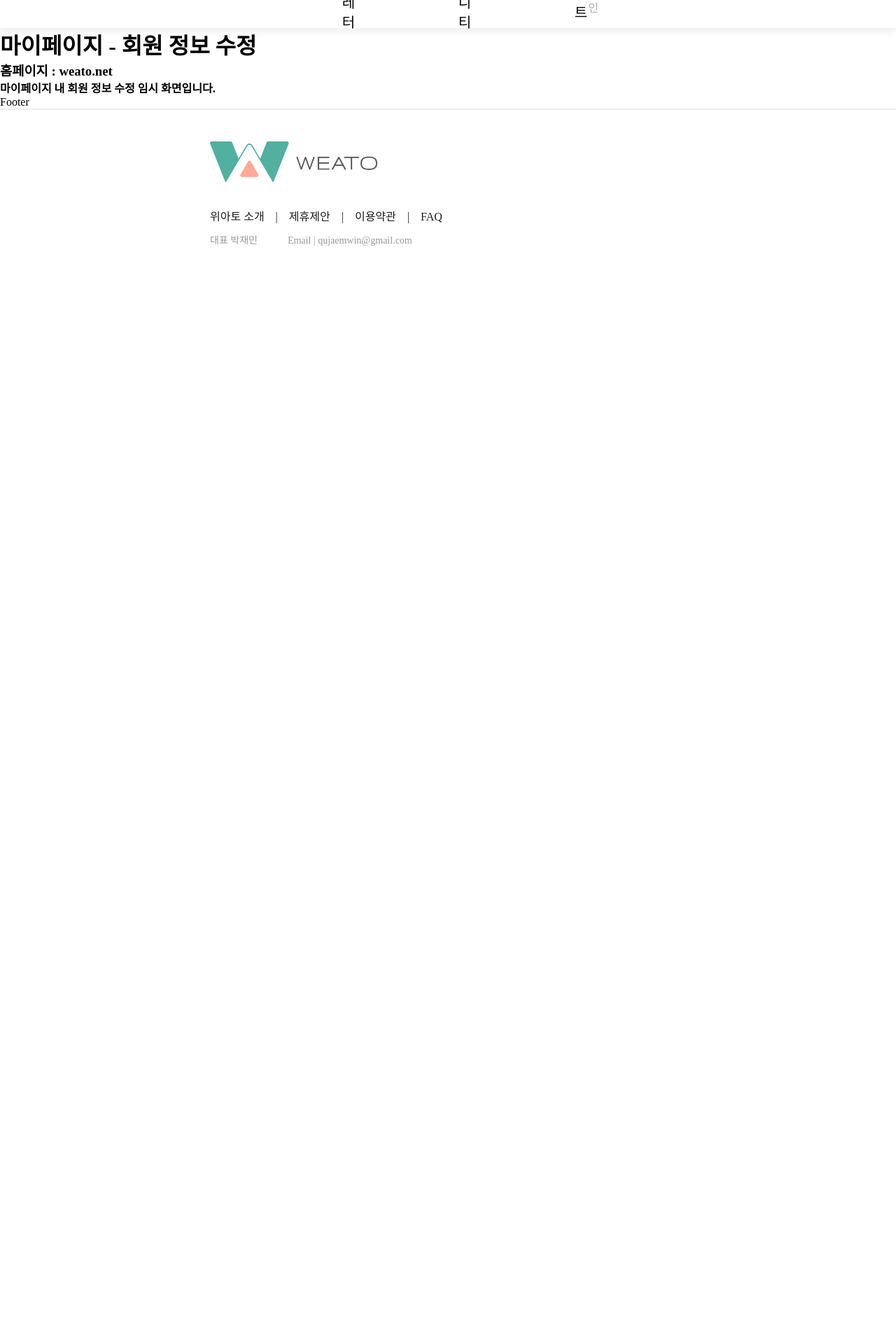
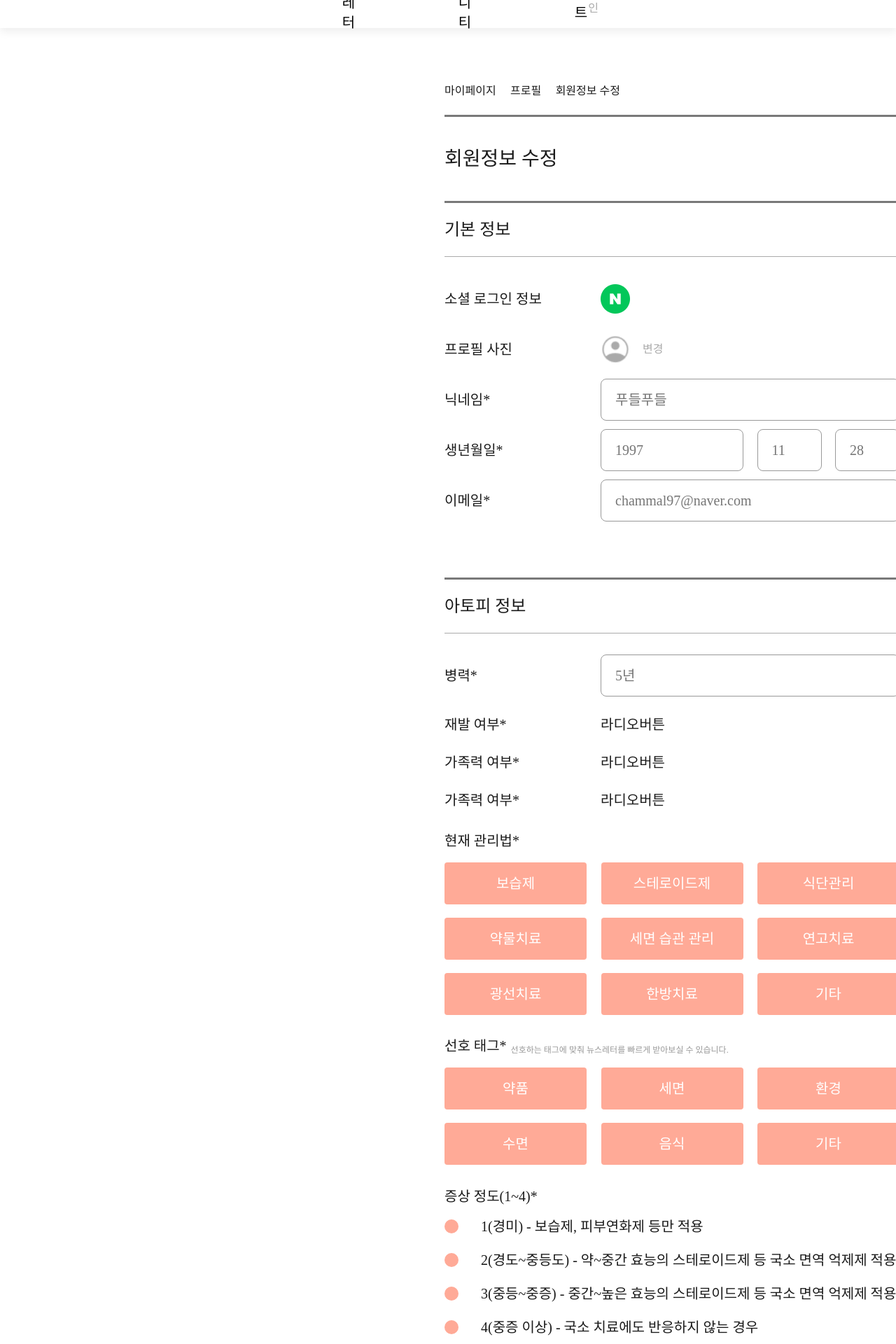
Before and after one commit to ceos15th-AllG/weato-client, a Next.js app: page /mypage/edit in a window 1280 px wide. Shown: the part 60-1980 px from the top of the page at 70% size. Before the commit the page ends 800 px from the top, so only its background shows below. Built offline with nearby package versions, Linux system fonts and the light colour scheme; a web font is replaced by a local one.

Commit message:
:sparkles: feat: 마이 페이지 내 회원정보 수정 페이지 컴포넌트로 분리
Edit.jsx로 분리하고 기능 제외 레이아웃 및 스타일링까지 적용 완료

```diff
--- a/pages/mypage/edit.jsx
+++ b/pages/mypage/edit.jsx
@@ -1,15 +1,425 @@
-export default function Edit() {
+/** @jsxImportSource @emotion/react */
+import { css } from '@emotion/react';
+import styled from '@emotion/styled';
+
+import Image from 'next/image';
+import Button from '../../src/components/common/ButtonContainer';
+
+import {
+  Headline1,
+  Headline2,
+  Subhead4,
+  Subhead3,
+  Body3,
+  Tag1,
+} from '../../styles/FontStyle';
+
+import { sub, gray04, gray05, gray06, text_black } from '../../styles/Colors';
+
+import icon_naver from '../../public/icon_naver.png';
+import profile_guest from '../../public/profile_guest.png';
+
+const Layout = styled.div`
+  margin: 79px 635px 160px;
+
+  display: flex;
+  flex-direction: column;
+`;
+
+const TopHeader = styled.header`
+  width: 100%;
+
+  padding-bottom: 23px;
+
+  ${Subhead3}
+
+  color : ${text_black};
+  border-bottom: 3px solid ${gray06};
+`;
+
+const Title = styled.div`
+  height: 120px;
+
+  display: flex;
+  align-items: center;
+
+  ${Headline2}
+
+  color : ${text_black};
+`;
+
+const SubHeader = styled.div`
+  width: 100%;
+  height: 80px;
+
+  display: flex;
+  align-items: center;
+
+  ${Headline1}
+
+  color : ${text_black};
+
+  border-top: 3px solid ${gray06};
+  border-bottom: 1px solid ${gray04};
+`;
+
+const InfoBox = styled.section`
+  height: 60px;
+
+  margin-top: 12px;
+
+  display: flex;
+  align-items: center;
+`;
+
+const InfoName = styled.div`
+  width: 223px;
+
+  display: flex;
+  justify-content: flex-start;
+
+  ${Subhead4}
+
+  color : ${text_black};
+`;
+
+const InfoData = styled.div`
+  width: 427px;
+  height: 100%;
+
+  ${Subhead4}
+
+  color : ${text_black};
+
+  display: flex;
+  align-items: center;
+`;
+
+const Input = styled.input`
+  width: 100%;
+  height: 100%;
+
+  outline: none;
+  border: 1px solid ${gray05};
+  border-radius: 8px;
+
+  padding: 16px 20px;
+
+  ${Body3}
+
+  color : ${text_black};
+  background-color: transparent;
+`;
+
+const ContentItem = styled.div`
+  display: flex;
+  flex-direction: column;
+`;
+
+const TagRow = styled.div`
+  display: flex;
+  justify-content: left;
+  align-items: flex-end;
+
+  margin-top: 30px;
+`;
+
+const TagHeader = styled.header`
+  ${Subhead4}
+
+  color : ${text_black};
+`;
+
+const TagSubHeader = styled.span`
+  margin-left: 6px;
+
+  font-weight: 500;
+  font-size: 12px;
+
+  color: ${gray05};
+`;
+
+const ButtonRow = styled.div`
+  display: flex;
+  justify-content: space-between;
+  align-items: center;
+`;
+
+const SeverityRow = styled.div`
+  display: flex;
+  justify-content: left;
+  align-items: center;
+`;
+
+const TempRadioBtn = styled.div`
+  width: 20px;
+  height: 20px;
+  border-radius: 50%;
+
+  margin-right: 32px;
+
+  background-color: ${sub};
+`;
+
+const SeverityText = styled.span`
+  ${Body3}
+
+  color : ${text_black};
+`;
+
+function Edit() {
   return (
-    <div>
-      <main>
-        <h1>마이페이지 - 회원 정보 수정</h1>
-        <h3>
-          홈페이지 : <a href="/">weato.net</a>
-        </h3>
-        <h4>마이페이지 내 회원 정보 수정 임시 화면입니다.</h4>
-      </main>
+    <Layout>
+      <TopHeader>마이페이지 &#xE001; 프로필 &#xE001; 회원정보 수정</TopHeader>
+      <Title>회원정보 수정</Title>
 
-      <footer>Footer</footer>
-    </div>
+      <SubHeader>기본 정보</SubHeader>
+      <InfoBox
+        css={css`
+          margin-top: 30px;
+        `}
+      >
+        <InfoName>소셜 로그인 정보</InfoName>
+        <InfoData>
+          <Image src={icon_naver} width={42} height={42} />
+        </InfoData>
+      </InfoBox>
+      <InfoBox>
+        <InfoName>프로필 사진</InfoName>
+        <InfoData>
+          <Image src={profile_guest} width={42} height={42} />
+          <span
+            css={css`
+              margin-left: 18px;
+              ${Tag1}
+              color: ${gray04};
+            `}
+          >
+            변경 &#xE001;
+          </span>
+        </InfoData>
+      </InfoBox>
+      <InfoBox>
+        <InfoName>닉네임*</InfoName>
+        <InfoData>
+          <Input placeholder="푸들푸들" />
+        </InfoData>
+      </InfoBox>
+      <InfoBox>
+        <InfoName>생년월일*</InfoName>
+        <InfoData
+          css={css`
+            justify-content: space-between;
+          `}
+        >
+          <Input
+            css={css`
+              width: 204px;
+            `}
+            placeholder="1997"
+          />
+          <Input
+            css={css`
+              width: 92px;
+            `}
+            placeholder="11"
+          />
+          <Input
+            css={css`
+              width: 92px;
+            `}
+            placeholder="28"
+          />
+        </InfoData>
+      </InfoBox>
+      <InfoBox
+        css={css`
+          margin-bottom: 80px;
+        `}
+      >
+        <InfoName>이메일*</InfoName>
+        <InfoData>
+          <Input placeholder="chammal97@naver.com" />
+        </InfoData>
+      </InfoBox>
+
+      <SubHeader>아토피 정보</SubHeader>
+      <InfoBox
+        css={css`
+          margin-top: 30px;
+        `}
+      >
+        <InfoName>병력*</InfoName>
+        <InfoData>
+          <Input placeholder="5년" />
+        </InfoData>
+      </InfoBox>
+      <InfoBox
+        css={css`
+          height: 28px;
+          margin-top: 26px;
+        `}
+      >
+        <InfoName>재발 여부*</InfoName>
+        <InfoData>
+          <span>라디오버튼</span>
+        </InfoData>
+      </InfoBox>
+      <InfoBox
+        css={css`
+          height: 28px;
+          margin-top: 26px;
+        `}
+      >
+        <InfoName>가족력 여부*</InfoName>
+        <InfoData>
+          <span>라디오버튼</span>
+        </InfoData>
+      </InfoBox>
+      <InfoBox
+        css={css`
+          height: 28px;
+          margin-top: 26px;
+        `}
+      >
+        <InfoName>가족력 여부*</InfoName>
+        <InfoData>
+          <span>라디오버튼</span>
+        </InfoData>
+      </InfoBox>
+      <TagRow>
+        <TagHeader>현재 관리법*</TagHeader>
+      </TagRow>
+      <ContentItem
+        css={css`
+          margin-top: 17px;
+        `}
+      >
+        <ButtonRow
+          css={css`
+            margin-bottom: 19px;
+          `}
+        >
+          <Button text={'보습제'} btnType={'8'} />
+          <Button text={'스테로이드제'} btnType={'8'} />
+          <Button text={'식단관리'} btnType={'8'} />
+        </ButtonRow>
+        <ButtonRow
+          css={css`
+            margin-bottom: 19px;
+          `}
+        >
+          <Button text={'약물치료'} btnType={'8'} />
+          <Button text={'세면 습관 관리'} btnType={'8'} />
+          <Button text={'연고치료'} btnType={'8'} />
+        </ButtonRow>
+        <ButtonRow>
+          <Button text={'광선치료'} btnType={'8'} />
+          <Button text={'한방치료'} btnType={'8'} />
+          <Button text={'기타'} btnType={'8'} />
+        </ButtonRow>
+      </ContentItem>
+      <TagRow>
+        <TagHeader>선호 태그*</TagHeader>
+        <TagSubHeader>
+          선호하는 태그에 맞춰 뉴스레터를 빠르게 받아보실 수 있습니다.
+        </TagSubHeader>
+      </TagRow>
+      <ContentItem
+        css={css`
+          margin-top: 17px;
+        `}
+      >
+        <ButtonRow
+          css={css`
+            margin-bottom: 19px;
+          `}
+        >
+          <Button text={'약품'} btnType={'8'} />
+          <Button text={'세면'} btnType={'8'} />
+          <Button text={'환경'} btnType={'8'} />
+        </ButtonRow>
+        <ButtonRow>
+          <Button text={'수면'} btnType={'8'} />
+          <Button text={'음식'} btnType={'8'} />
+          <Button text={'기타'} btnType={'8'} />
+        </ButtonRow>
+      </ContentItem>
+      <ContentItem
+        css={css`
+          margin-top: 31px;
+          margin-bottom: 74px;
+        `}
+      >
+        <TagHeader
+          css={css`
+            margin-bottom: 15px;
+          `}
+        >
+          증상 정도(1~4)*
+        </TagHeader>
+        <SeverityRow
+          css={css`
+            margin-bottom: 20px;
+          `}
+        >
+          <TempRadioBtn />
+          <SeverityText>1(경미) - 보습제, 피부연화제 등만 적용</SeverityText>
+        </SeverityRow>
+        <SeverityRow
+          css={css`
+            margin-bottom: 20px;
+          `}
+        >
+          <TempRadioBtn />
+          <SeverityText>
+            2(경도~중등도) - 약~중간 효능의 스테로이드제 등 국소 면역 억제제
+            적용
+          </SeverityText>
+        </SeverityRow>
+        <SeverityRow
+          css={css`
+            margin-bottom: 20px;
+          `}
+        >
+          <TempRadioBtn />
+          <SeverityText>
+            3(중등~중증) - 중간~높은 효능의 스테로이드제 등 국소 면역 억제제
+            적용
+          </SeverityText>
+        </SeverityRow>
+        <SeverityRow>
+          <TempRadioBtn />
+          <SeverityText>
+            4(중증 이상) - 국소 치료에도 반응하지 않는 경우
+          </SeverityText>
+        </SeverityRow>
+      </ContentItem>
+
+      <ContentItem
+        css={css`
+          align-items: center;
+          padding-bottom: 34px;
+          border-bottom: 1px solid ${gray04};
+        `}
+      >
+        <Button text="저장하기" btnType="4" />
+      </ContentItem>
+
+      <ContentItem
+        css={css`
+          margin-top: 39px;
+
+          ${Subhead3}
+          color : ${text_black};
+        `}
+      >
+        <span>
+          <u>회원탈퇴하기</u>
+        </span>
+      </ContentItem>
+    </Layout>
   );
 }
+
+export default Edit;
--- a/src/components/mypage/BoardRow.jsx
+++ b/src/components/mypage/BoardRow.jsx
@@ -11,8 +11,6 @@ import icon_gray_views from '../../../public/icon_gray_views.png';
 import icon_color_heart from '../../../public/icon_color_heart.png';
 
 const Layout = styled.div`
-  margin-bottom: 22px;
-
   display: flex;
   flex-direction: column;
 `;
--- a/src/components/mypage/CommunityTab.jsx
+++ b/src/components/mypage/CommunityTab.jsx
@@ -79,7 +79,7 @@ const InfoData = styled.div`
 `;
 
 const Board = styled.div`
-  margin-top: 23px;
+  margin: 23px 0px 23px;
 
   display: flex;
   flex-direction: column;
--- a/src/components/mypage/ProfileTab.jsx
+++ b/src/components/mypage/ProfileTab.jsx
@@ -20,7 +20,7 @@ import { gray04, gray06, text_black } from '../../../styles/Colors';
 import icon_naver from '../../../public/icon_naver.png';
 
 const Layout = styled.div`
-  margin: 47px 300px 160px;
+  margin: 42px 300px 160px;
 
   display: flex;
   flex-direction: column;
```
Also changed, not shown: public/icon_naver.png.
